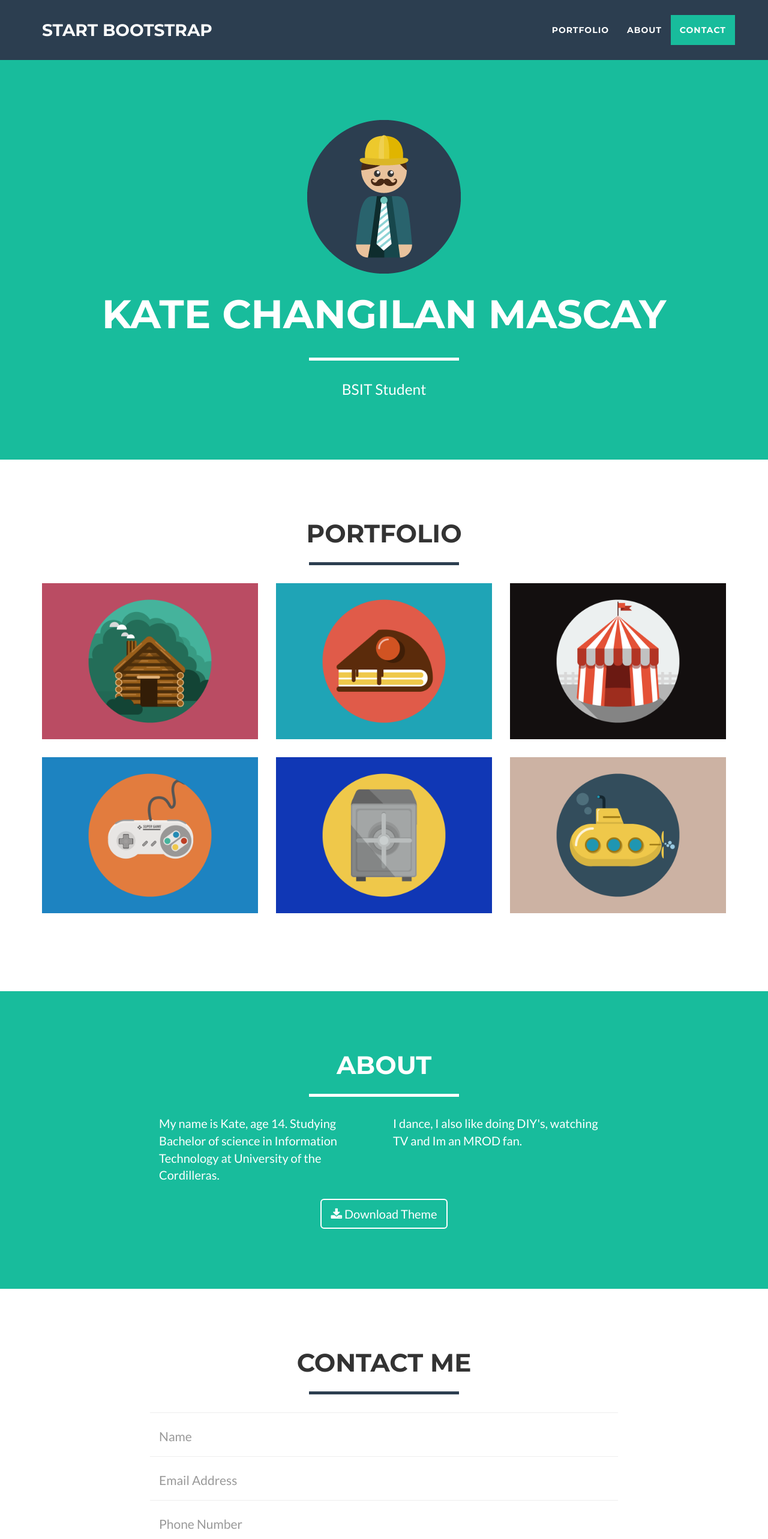
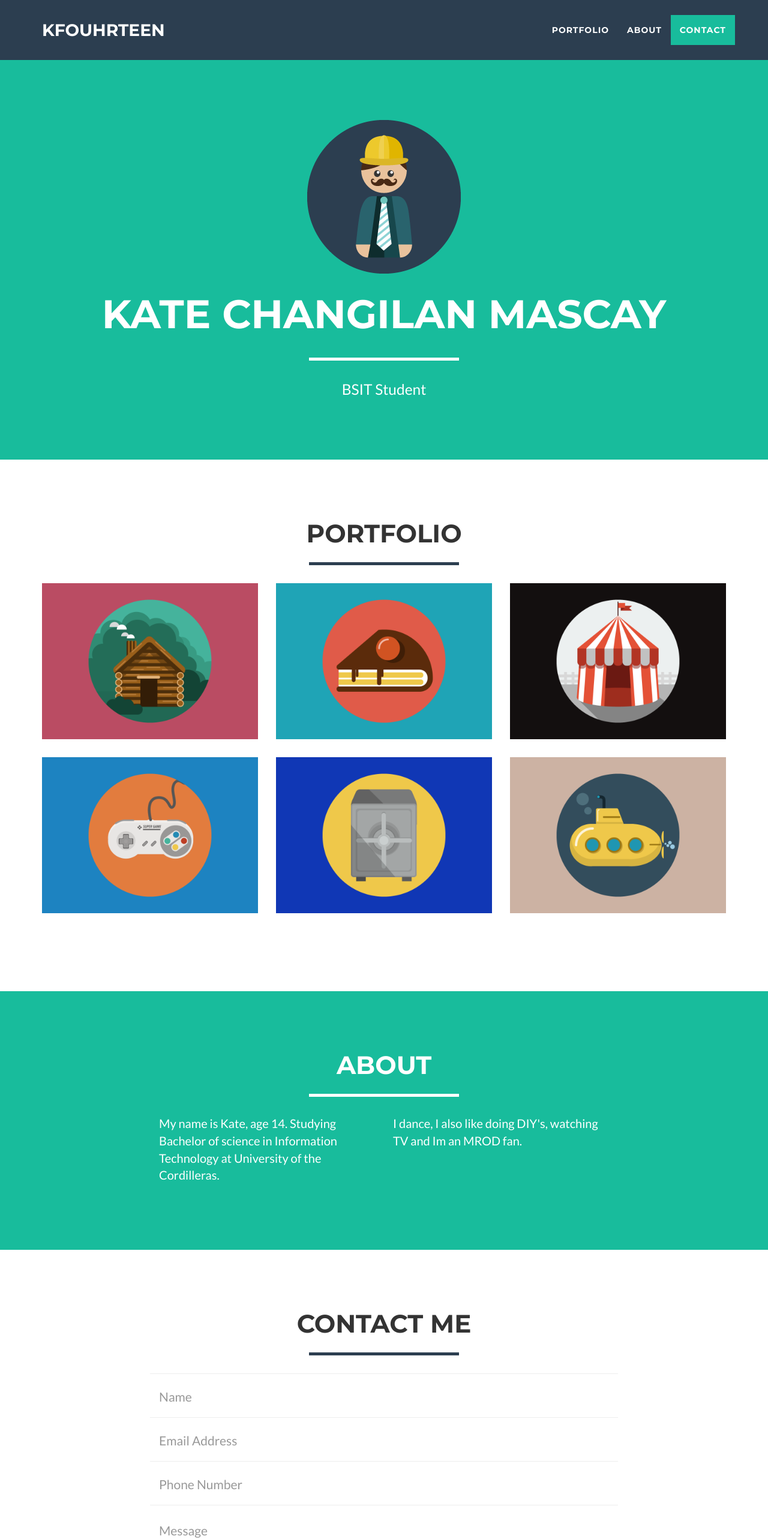
Before and after one commit to katemascay14/katemascay, a website: page index.html in a window 1280 px wide. Shown: the top 2565 px of the page at 60% size. Drawn offline with nearby package versions, Linux system fonts and the light colour scheme.

Commit message:
Update index.html

```diff
--- a/index.html
+++ b/index.html
@@ -41,7 +41,7 @@
                 <button type="button" class="navbar-toggle" data-toggle="collapse" data-target="#bs-example-navbar-collapse-1">
                     <span class="sr-only">Toggle navigation</span> Menu <i class="fa fa-bars"></i>
                 </button>
-                <a class="navbar-brand" href="#page-top">Start Bootstrap</a>
+                <a class="navbar-brand" href="#page-top">kfouhrteen</a>
             </div>
 
             <!-- Collect the nav links, forms, and other content for toggling -->
@@ -172,11 +172,7 @@
                 <div class="col-lg-4">
                     <p>I dance, I also like doing DIY's, watching TV and Im an MROD fan.</p>
                 </div>
-                <div class="col-lg-8 col-lg-offset-2 text-center">
-                    <a href="#" class="btn btn-lg btn-outline">
-                        <i class="fa fa-download"></i> Download Theme
-                    </a>
-                </div>
+
             </div>
         </div>
     </section>
@@ -266,13 +262,7 @@
                             </li>
                         </ul>
                     </div>
-                    <div class="footer-col col-md-4">
-                        <h3>About Freelancer</h3>
-                        <p>Freelance is a free to use, open source Bootstrap theme created by <a href="http://startbootstrap.com">Start Bootstrap</a>.</p>
-                    </div>
-                </div>
-            </div>
-        </div>
+
         <div class="footer-below">
             <div class="container">
                 <div class="row">
```
